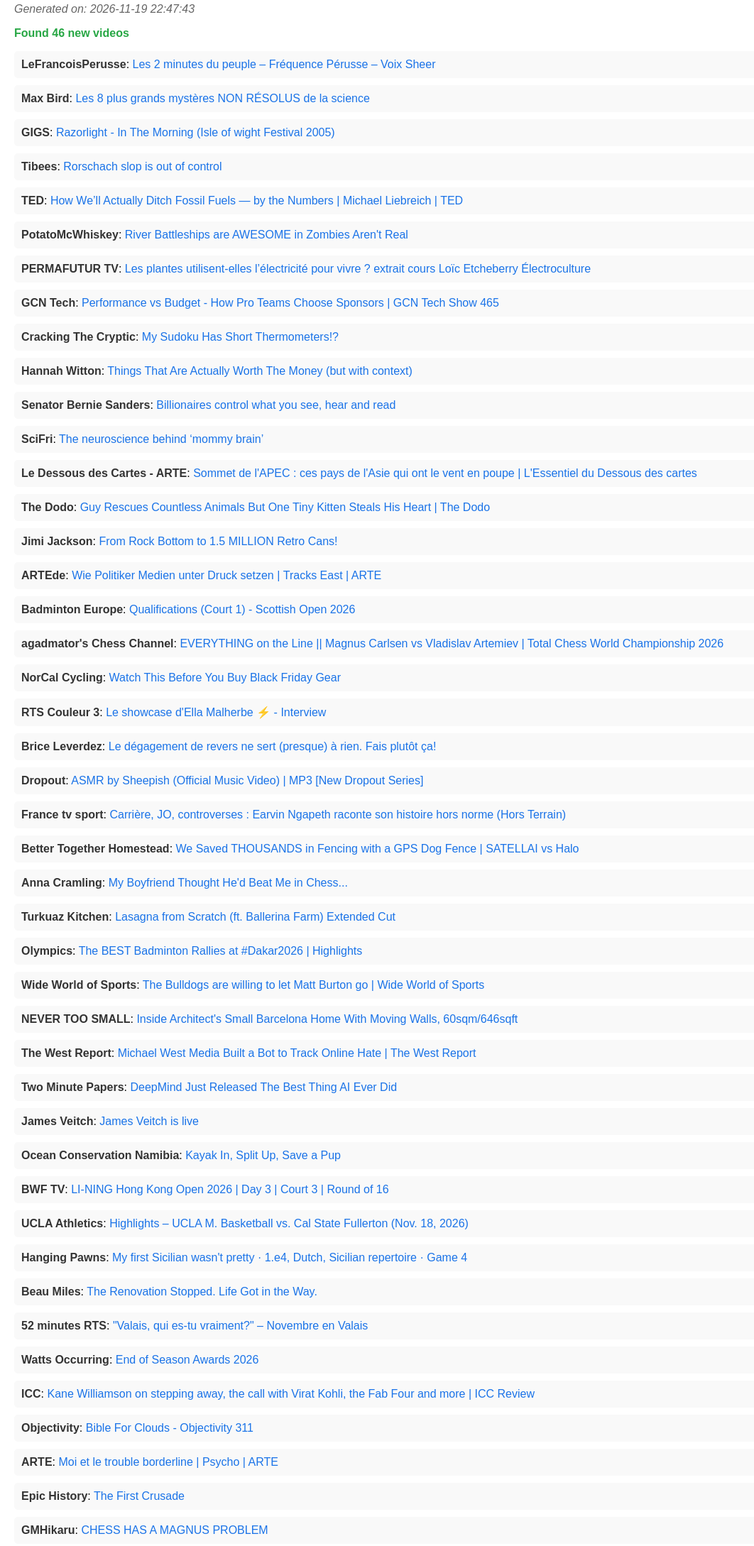
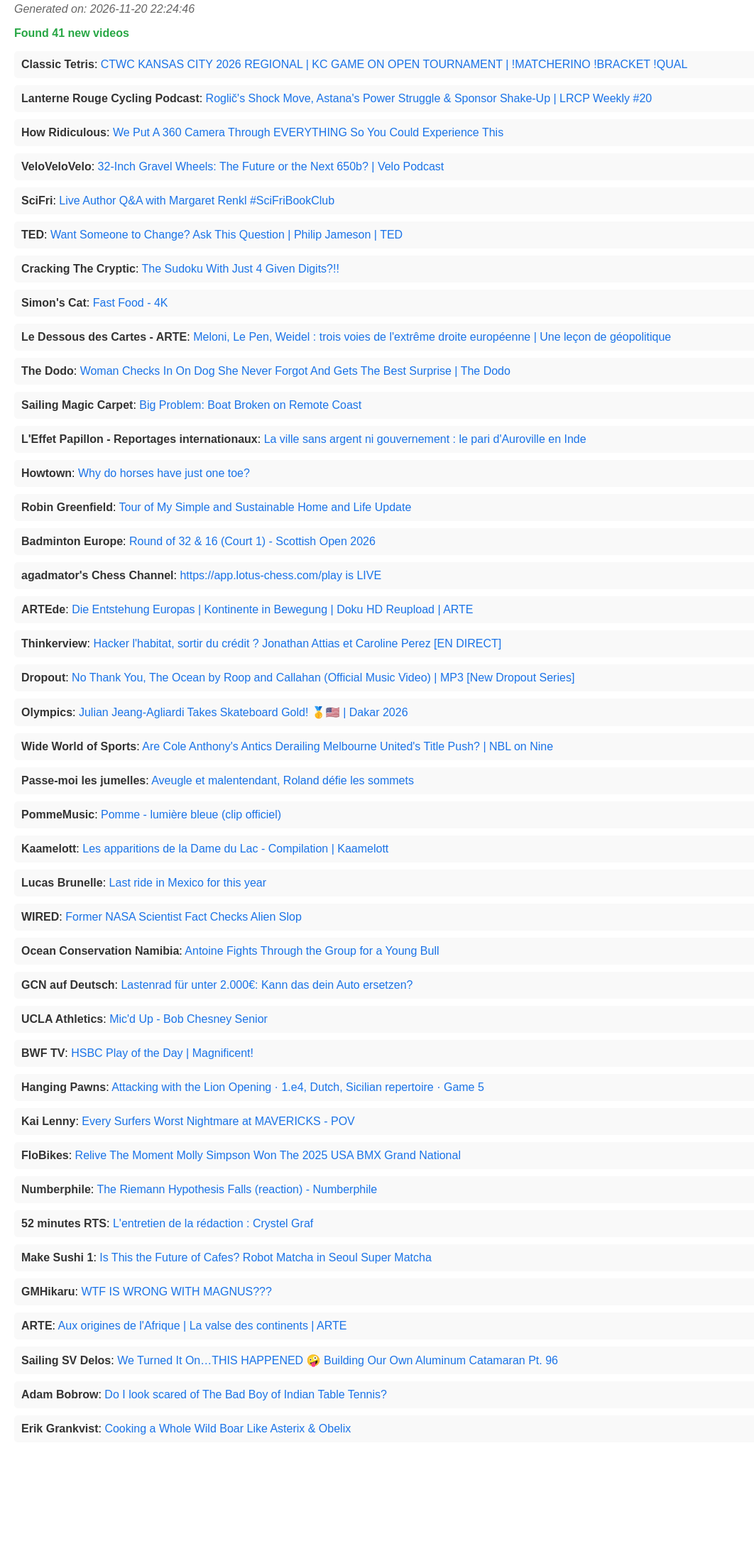
Before and after one commit to MaximeHoldener/check_videos, a plain HTML site: page docs/index.html in a window 1280 px wide. Shown: the part 75-2253 px from the top of the page at 71% size, without its empty margins (0-1062 px from the left). After the commit the page ends 2127 px from the top, so only its background shows below. Drawn offline with Linux system fonts and the light colour scheme.

Commit message:
🤖 Auto-update: New videos checked on Fri Nov 20 22:24:47 UTC 2026

```diff
--- a/docs/index.html
+++ b/docs/index.html
@@ -15,55 +15,50 @@
 </head>
 <body>
     <h1>🆕 New Videos to Watch</h1>
-    <p class="timestamp">Generated on: 2026-11-19 22:47:43</p>
-    <p class="count">Found 46 new videos</p>
+    <p class="timestamp">Generated on: 2026-11-20 22:24:46</p>
+    <p class="count">Found 41 new videos</p>
     <ul>
-        <li><b>LeFrancoisPerusse</b>: <a href="https://www.youtube.com/watch?v=rz5zrAtliOA" target="_blank">Les 2 minutes du peuple – Fréquence Pérusse – Voix Sheer</a></li>
-        <li><b>Max Bird</b>: <a href="https://www.youtube.com/watch?v=6UE5oE3_rzo" target="_blank">Les 8 plus grands mystères NON RÉSOLUS de la science</a></li>
-        <li><b>GIGS</b>: <a href="https://www.youtube.com/watch?v=CIT253mFI7o" target="_blank">Razorlight - In The Morning (Isle of wight Festival 2005)</a></li>
-        <li><b>Tibees</b>: <a href="https://www.youtube.com/watch?v=zbWusaqZw98" target="_blank">Rorschach slop is out of control</a></li>
-        <li><b>TED</b>: <a href="https://www.youtube.com/watch?v=ACCnhY1fKoI" target="_blank">How We’ll Actually Ditch Fossil Fuels — by the Numbers | Michael Liebreich | TED</a></li>
-        <li><b>PotatoMcWhiskey</b>: <a href="https://www.youtube.com/watch?v=gIlHd4O12yY" target="_blank">River Battleships are AWESOME in Zombies Aren't Real</a></li>
-        <li><b>PERMAFUTUR TV</b>: <a href="https://www.youtube.com/watch?v=R93TB23PmN0" target="_blank">Les plantes utilisent-elles l’électricité pour vivre ? extrait cours Loïc Etcheberry Électroculture</a></li>
-        <li><b>GCN Tech</b>: <a href="https://www.youtube.com/watch?v=faDN1X3SbwA" target="_blank">Performance vs Budget - How Pro Teams Choose Sponsors | GCN Tech Show 465</a></li>
-        <li><b>Cracking The Cryptic</b>: <a href="https://www.youtube.com/watch?v=OiN9ckp_Yio" target="_blank">My Sudoku Has Short Thermometers!?</a></li>
-        <li><b>Hannah Witton</b>: <a href="https://www.youtube.com/watch?v=487KoWwVC9U" target="_blank">Things That Are Actually Worth The Money (but with context)</a></li>
-        <li><b>Senator Bernie Sanders</b>: <a href="https://www.youtube.com/watch?v=EGPw8wXUslI" target="_blank">Billionaires control what you see, hear and read</a></li>
-        <li><b>SciFri</b>: <a href="https://www.youtube.com/watch?v=Rv2EXeImrEA" target="_blank">The neuroscience behind ‘mommy brain’</a></li>
-        <li><b>Le Dessous des Cartes - ARTE</b>: <a href="https://www.youtube.com/watch?v=NyfRoUgsSw4" target="_blank">Sommet de l'APEC : ces pays de l'Asie qui ont le vent en poupe | L'Essentiel du Dessous des cartes</a></li>
-        <li><b>The Dodo</b>: <a href="https://www.youtube.com/watch?v=spvy9CAEOUc" target="_blank">Guy Rescues Countless Animals But One Tiny Kitten Steals His Heart | The Dodo</a></li>
-        <li><b>Jimi Jackson</b>: <a href="https://www.youtube.com/watch?v=vPNc-kpOmhY" target="_blank">From Rock Bottom to 1.5 MILLION Retro Cans!</a></li>
-        <li><b>ARTEde</b>: <a href="https://www.youtube.com/watch?v=0TuDul3Sm9I" target="_blank">Wie Politiker Medien unter Druck setzen | Tracks East | ARTE</a></li>
-        <li><b>Badminton Europe</b>: <a href="https://www.youtube.com/watch?v=Ki1MyKota0g" target="_blank">Qualifications (Court 1) - Scottish Open 2026</a></li>
-        <li><b>agadmator's Chess Channel</b>: <a href="https://www.youtube.com/watch?v=EMCJTFYmFtQ" target="_blank">EVERYTHING on the Line || Magnus Carlsen vs Vladislav Artemiev | Total Chess World Championship 2026</a></li>
-        <li><b>NorCal Cycling</b>: <a href="https://www.youtube.com/watch?v=Ipfq_Tz-THU" target="_blank">Watch This Before You Buy Black Friday Gear</a></li>
-        <li><b>RTS Couleur 3</b>: <a href="https://www.youtube.com/watch?v=JiF9JSNZdXw" target="_blank">Le showcase d'Ella Malherbe ⚡️ - Interview</a></li>
-        <li><b>Brice Leverdez</b>: <a href="https://www.youtube.com/watch?v=GDm0fVtBVvg" target="_blank">Le dégagement de revers ne sert (presque) à rien. Fais plutôt ça!</a></li>
-        <li><b>Dropout</b>: <a href="https://www.youtube.com/watch?v=gH7TCvC5hHw" target="_blank">ASMR by Sheepish (Official Music Video) | MP3 [New Dropout Series]</a></li>
-        <li><b>France tv sport</b>: <a href="https://www.youtube.com/watch?v=SQSkSfNxrXY" target="_blank">Carrière, JO, controverses : Earvin Ngapeth raconte son histoire hors norme (Hors Terrain)</a></li>
-        <li><b>Better Together Homestead</b>: <a href="https://www.youtube.com/watch?v=0QL2ADLl5dg" target="_blank">We Saved THOUSANDS in Fencing with a GPS Dog Fence | SATELLAI vs Halo</a></li>
-        <li><b>Anna Cramling</b>: <a href="https://www.youtube.com/watch?v=kAtG_wsqGrI" target="_blank">My Boyfriend Thought He'd Beat Me in Chess...</a></li>
-        <li><b>Turkuaz Kitchen</b>: <a href="https://www.youtube.com/watch?v=CBUxYLw9_hI" target="_blank">Lasagna from Scratch (ft. Ballerina Farm) Extended Cut</a></li>
-        <li><b>Olympics</b>: <a href="https://www.youtube.com/watch?v=CNbdrsVxHcE" target="_blank">The BEST Badminton Rallies at #Dakar2026 | Highlights</a></li>
-        <li><b>Wide World of Sports</b>: <a href="https://www.youtube.com/watch?v=kP185QPN-TU" target="_blank">The Bulldogs are willing to let Matt Burton go | Wide World of Sports</a></li>
-        <li><b>NEVER TOO SMALL</b>: <a href="https://www.youtube.com/watch?v=ne_L9rbLET8" target="_blank">Inside Architect's Small Barcelona Home With Moving Walls, 60sqm/646sqft</a></li>
-        <li><b>The West Report</b>: <a href="https://www.youtube.com/watch?v=YEe0UfB9rLM" target="_blank">Michael West Media Built a Bot to Track Online Hate | The West Report</a></li>
-        <li><b>Two Minute Papers</b>: <a href="https://www.youtube.com/watch?v=Cy7Wz6Z4TWU" target="_blank">DeepMind Just Released The Best Thing AI Ever Did</a></li>
-        <li><b>James Veitch</b>: <a href="https://www.youtube.com/watch?v=d5ExZqMJi9Q" target="_blank">James Veitch is live</a></li>
-        <li><b>Ocean Conservation Namibia</b>: <a href="https://www.youtube.com/watch?v=zY6VQve6kTQ" target="_blank">Kayak In, Split Up, Save a Pup</a></li>
-        <li><b>BWF TV</b>: <a href="https://www.youtube.com/watch?v=mAdKAbH3Iik" target="_blank">LI-NING Hong Kong Open 2026 | Day 3 | Court 3 | Round of 16</a></li>
-        <li><b>UCLA Athletics</b>: <a href="https://www.youtube.com/watch?v=MKtTan9xkFU" target="_blank">Highlights – UCLA M. Basketball vs. Cal State Fullerton (Nov. 18, 2026)</a></li>
-        <li><b>Hanging Pawns</b>: <a href="https://www.youtube.com/watch?v=0ZQJHH3BEBY" target="_blank">My first Sicilian wasn't pretty · 1.e4, Dutch, Sicilian repertoire · Game 4</a></li>
-        <li><b>Beau Miles</b>: <a href="https://www.youtube.com/watch?v=l3Va6R3jCzE" target="_blank">The Renovation Stopped. Life Got in the Way.</a></li>
-        <li><b>52 minutes RTS</b>: <a href="https://www.youtube.com/watch?v=7iVWIw5OAdk" target="_blank">"Valais, qui es-tu vraiment?" – Novembre en Valais</a></li>
-        <li><b>Watts Occurring</b>: <a href="https://www.youtube.com/watch?v=lTxJllF7Z8Y" target="_blank">End of Season Awards 2026</a></li>
-        <li><b>ICC</b>: <a href="https://www.youtube.com/watch?v=lv5cJ8Qi4Dk" target="_blank">Kane Williamson on stepping away, the call with Virat Kohli, the Fab Four and more | ICC Review</a></li>
-        <li><b>Objectivity</b>: <a href="https://www.youtube.com/watch?v=5Uhy5JRoY2s" target="_blank">Bible For Clouds - Objectivity 311</a></li>
-        <li><b>ARTE</b>: <a href="https://www.youtube.com/watch?v=eqUxo_9DX9U" target="_blank">Moi et le trouble borderline | Psycho | ARTE</a></li>
-        <li><b>Epic History</b>: <a href="https://www.youtube.com/watch?v=JhVc-bbn2p0" target="_blank">The First Crusade</a></li>
-        <li><b>GMHikaru</b>: <a href="https://www.youtube.com/watch?v=RD8px4lTIHQ" target="_blank">CHESS HAS A MAGNUS PROBLEM</a></li>
-        <li><b>BikeRadar</b>: <a href="https://www.youtube.com/watch?v=05AKG8VULvk" target="_blank">Why GTA 6 Could Be Zwift’s Next Big Competitor | BikeRadar Podcast</a></li>
-        <li><b>Foil Arms and Hog</b>: <a href="https://www.youtube.com/watch?v=UkUXYhir8lg" target="_blank">GTA PLAYER GOES TO CONFESSION</a></li>
+        <li><b>Classic Tetris</b>: <a href="https://www.youtube.com/watch?v=pKS98dbluCo" target="_blank">CTWC KANSAS CITY 2026 REGIONAL | KC GAME ON OPEN TOURNAMENT | !MATCHERINO !BRACKET !QUAL</a></li>
+        <li><b>Lanterne Rouge Cycling Podcast</b>: <a href="https://www.youtube.com/watch?v=thkfVKYAdWM" target="_blank">Roglič's Shock Move, Astana's Power Struggle & Sponsor Shake-Up | LRCP Weekly #20</a></li>
+        <li><b>How Ridiculous</b>: <a href="https://www.youtube.com/watch?v=DkbkQuCD8b8" target="_blank">We Put A 360 Camera Through EVERYTHING So You Could Experience This</a></li>
+        <li><b>VeloVeloVelo</b>: <a href="https://www.youtube.com/watch?v=_WPp7xxSQQU" target="_blank">32-Inch Gravel Wheels: The Future or the Next 650b? | Velo Podcast</a></li>
+        <li><b>SciFri</b>: <a href="https://www.youtube.com/watch?v=_vJr2eAgI44" target="_blank">Live Author Q&A with Margaret Renkl #SciFriBookClub</a></li>
+        <li><b>TED</b>: <a href="https://www.youtube.com/watch?v=VgOm8nqPlD4" target="_blank">Want Someone to Change? Ask This Question | Philip Jameson | TED</a></li>
+        <li><b>Cracking The Cryptic</b>: <a href="https://www.youtube.com/watch?v=JYoaJ74y6lc" target="_blank">The Sudoku With Just 4 Given Digits?!!</a></li>
+        <li><b>Simon's Cat</b>: <a href="https://www.youtube.com/watch?v=okOfm5uejX0" target="_blank">Fast Food - 4K</a></li>
+        <li><b>Le Dessous des Cartes - ARTE</b>: <a href="https://www.youtube.com/watch?v=bg0bTOkJ7N4" target="_blank">Meloni, Le Pen, Weidel : trois voies de l'extrême droite européenne | Une leçon de géopolitique</a></li>
+        <li><b>The Dodo</b>: <a href="https://www.youtube.com/watch?v=b8-kvpOwgUE" target="_blank">Woman Checks In On Dog She Never Forgot And Gets The Best Surprise | The Dodo</a></li>
+        <li><b>Sailing Magic Carpet</b>: <a href="https://www.youtube.com/watch?v=NKpkENbkW3c" target="_blank">Big Problem: Boat Broken on Remote Coast</a></li>
+        <li><b>L'Effet Papillon - Reportages internationaux</b>: <a href="https://www.youtube.com/watch?v=sk7_RpWSlhs" target="_blank">La ville sans argent ni gouvernement : le pari d'Auroville en Inde</a></li>
+        <li><b>Howtown</b>: <a href="https://www.youtube.com/watch?v=uGabaaJ2r7k" target="_blank">Why do horses have just one toe?</a></li>
+        <li><b>Robin Greenfield</b>: <a href="https://www.youtube.com/watch?v=TKs68Y7PS7Q" target="_blank">Tour of My Simple and Sustainable Home and Life Update</a></li>
+        <li><b>Badminton Europe</b>: <a href="https://www.youtube.com/watch?v=rqzXBv1gnFY" target="_blank">Round of 32 & 16 (Court 1) - Scottish Open 2026</a></li>
+        <li><b>agadmator's Chess Channel</b>: <a href="https://www.youtube.com/watch?v=Jy5D37G1WMw" target="_blank">https://app.lotus-chess.com/play is LIVE</a></li>
+        <li><b>ARTEde</b>: <a href="https://www.youtube.com/watch?v=e1oTQncPuww" target="_blank">Die Entstehung Europas | Kontinente in Bewegung | Doku HD Reupload | ARTE</a></li>
+        <li><b>Thinkerview</b>: <a href="https://www.youtube.com/watch?v=wjdrsXb8CdM" target="_blank">Hacker l'habitat, sortir du crédit ? Jonathan Attias et Caroline Perez [EN DIRECT]</a></li>
+        <li><b>Dropout</b>: <a href="https://www.youtube.com/watch?v=0A6SJqAwswU" target="_blank">No Thank You, The Ocean by Roop and Callahan (Official Music Video) | MP3 [New Dropout Series]</a></li>
+        <li><b>Olympics</b>: <a href="https://www.youtube.com/watch?v=uMKSWI8wrsg" target="_blank">Julian Jeang-Agliardi Takes Skateboard Gold! 🥇🇺🇸 | Dakar 2026</a></li>
+        <li><b>Wide World of Sports</b>: <a href="https://www.youtube.com/watch?v=hDoQ1q-i0Tw" target="_blank">Are Cole Anthony's Antics Derailing Melbourne United's Title Push? | NBL on Nine</a></li>
+        <li><b>Passe-moi les jumelles</b>: <a href="https://www.youtube.com/watch?v=UqojFO5IRhY" target="_blank">Aveugle et malentendant, Roland défie les sommets</a></li>
+        <li><b>PommeMusic</b>: <a href="https://www.youtube.com/watch?v=5IYRp-_mUKE" target="_blank">Pomme - lumière bleue (clip officiel)</a></li>
+        <li><b>Kaamelott</b>: <a href="https://www.youtube.com/watch?v=Pzr2daQcunU" target="_blank">Les apparitions de la Dame du Lac - Compilation | Kaamelott</a></li>
+        <li><b>Lucas Brunelle</b>: <a href="https://www.youtube.com/watch?v=L-AqupmMFGY" target="_blank">Last ride in Mexico for this year</a></li>
+        <li><b>WIRED</b>: <a href="https://www.youtube.com/watch?v=QUtRLGRSCeM" target="_blank">Former NASA Scientist Fact Checks Alien Slop</a></li>
+        <li><b>Ocean Conservation Namibia</b>: <a href="https://www.youtube.com/watch?v=5piaVPLXoM0" target="_blank">Antoine Fights Through the Group for a Young Bull</a></li>
+        <li><b>GCN auf Deutsch</b>: <a href="https://www.youtube.com/watch?v=K3yFOiyxpKs" target="_blank">Lastenrad für unter 2.000€: Kann das dein Auto ersetzen?</a></li>
+        <li><b>UCLA Athletics</b>: <a href="https://www.youtube.com/watch?v=ps8SyasZaM8" target="_blank">Mic'd Up - Bob Chesney Senior</a></li>
+        <li><b>BWF TV</b>: <a href="https://www.youtube.com/watch?v=RMeTMCTlzJw" target="_blank">HSBC Play of the Day | Magnificent!</a></li>
+        <li><b>Hanging Pawns</b>: <a href="https://www.youtube.com/watch?v=Y2HhJmKmeAg" target="_blank">Attacking with the Lion Opening · 1.e4, Dutch, Sicilian repertoire · Game 5</a></li>
+        <li><b>Kai Lenny</b>: <a href="https://www.youtube.com/watch?v=CBvRRpfI1yE" target="_blank">Every Surfers Worst Nightmare at MAVERICKS - POV</a></li>
+        <li><b>FloBikes</b>: <a href="https://www.youtube.com/watch?v=-fa1UIzTIJo" target="_blank">Relive The Moment Molly Simpson Won The 2025 USA BMX Grand National</a></li>
+        <li><b>Numberphile</b>: <a href="https://www.youtube.com/watch?v=sMZMpsHeFKc" target="_blank">The Riemann Hypothesis Falls (reaction) - Numberphile</a></li>
+        <li><b>52 minutes RTS</b>: <a href="https://www.youtube.com/watch?v=rPKZQ7AYnlo" target="_blank">L'entretien de la rédaction : Crystel Graf</a></li>
+        <li><b>Make Sushi 1</b>: <a href="https://www.youtube.com/watch?v=xlZFC8nRmOQ" target="_blank">Is This the Future of Cafes? Robot Matcha in Seoul Super Matcha</a></li>
+        <li><b>GMHikaru</b>: <a href="https://www.youtube.com/watch?v=A9JaNUw-DbY" target="_blank">WTF IS WRONG WITH MAGNUS???</a></li>
+        <li><b>ARTE</b>: <a href="https://www.youtube.com/watch?v=J29BpMenNEc" target="_blank">Aux origines de l'Afrique | La valse des continents | ARTE</a></li>
+        <li><b>Sailing SV Delos</b>: <a href="https://www.youtube.com/watch?v=OIRzmb2kuOM" target="_blank">We Turned It On…THIS HAPPENED 🤪 Building Our Own Aluminum Catamaran Pt. 96</a></li>
+        <li><b>Adam Bobrow</b>: <a href="https://www.youtube.com/watch?v=w6N1i7GMkyk" target="_blank">Do I look scared of The Bad Boy of Indian Table Tennis?</a></li>
+        <li><b>Erik Grankvist</b>: <a href="https://www.youtube.com/watch?v=exanqr5rgFk" target="_blank">Cooking a Whole Wild Boar Like Asterix & Obelix</a></li>
     </ul>
 </body>
 </html>
```
Also changed, not shown: output_valid_only.csv.
